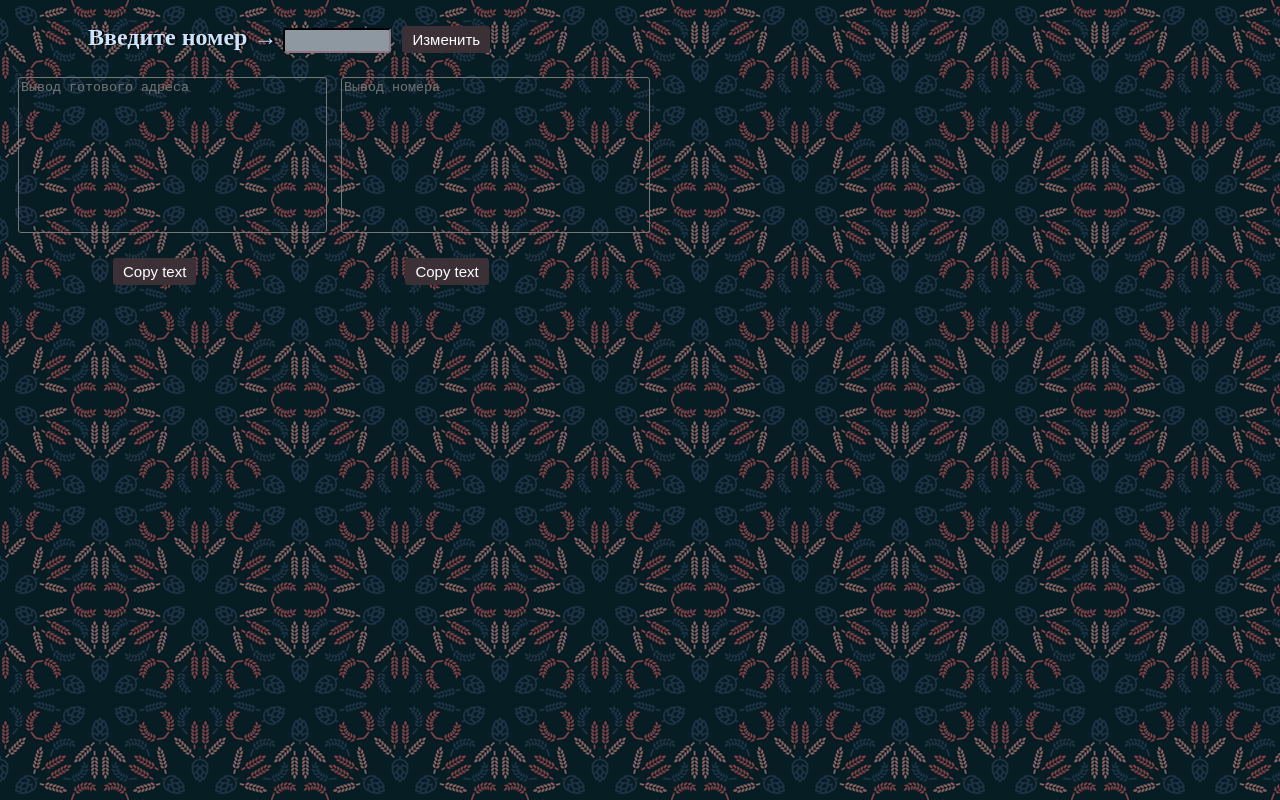
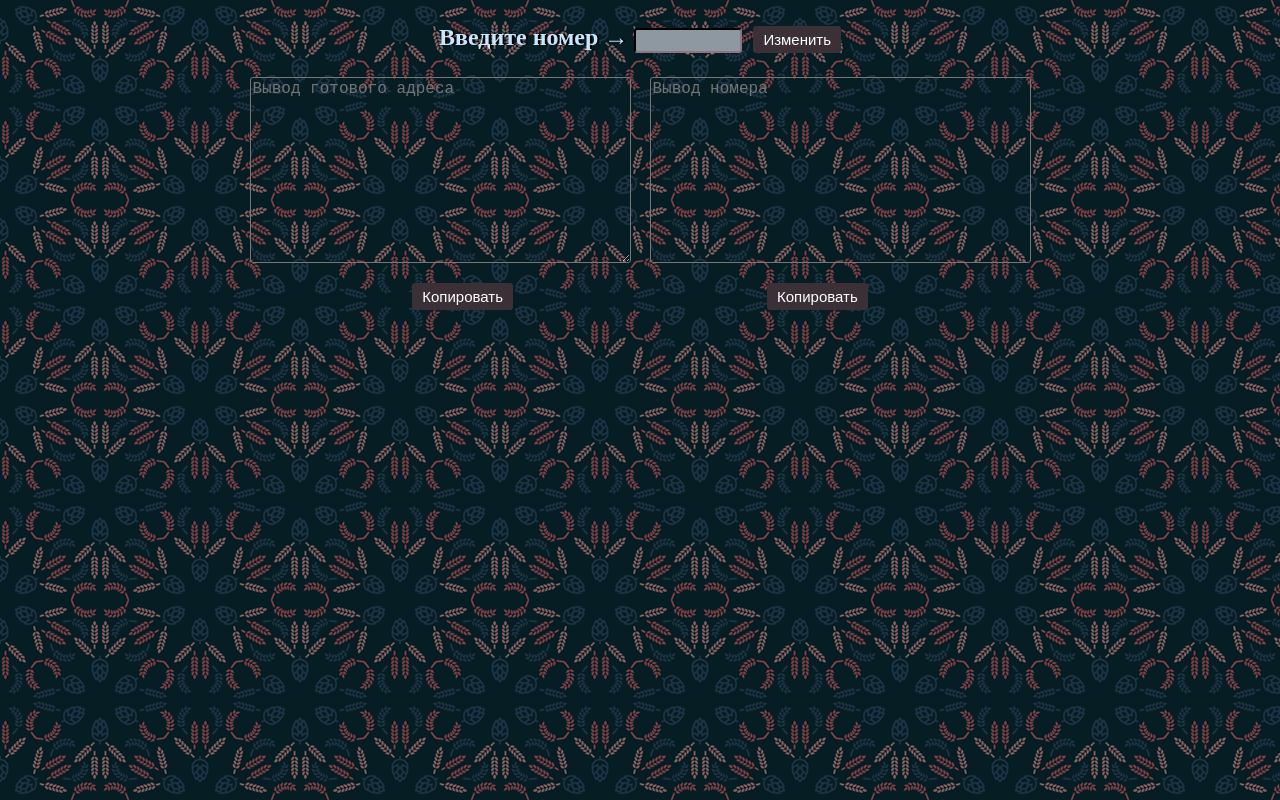
Before and after one commit to wtffox/wtffox.github.io, a plain HTML site: page index.html in a window 1280 px wide. Drawn offline with Linux system fonts and the light colour scheme.

Commit message:
align changes

```diff
--- a/index.css
+++ b/index.css
@@ -1,10 +1,11 @@
+
 body {
   background-image: url("wheat.png");
 }
 #out {
   font-size: 18pt;
   font-weight: bold;
-  margin-left: 80px;
+
   color: #c8e6ff;
   text-shadow: 2px 0px rgb(0, 0, 0);;
 
@@ -32,14 +33,25 @@ input[type=number] {
   background-color: #8d98a1;
 
 }
-textarea {
+#text1 {
   width:  auto;
   height: auto;
   resize: none;
   border-radius: 3px;
-  margin-left: 10px;
+  margin-left: 15px;
   background: transparent;
   color: #c8e6ff;
+  font-size: 12pt;
+}
+
+#text {
+  width:  auto;
+  height: auto;
+  resize: auto;
+  border-radius: 3px;
+  background: transparent;
+  color: #c8e6ff;
+  font-size: 12pt;
 }
 
 #but1 {
@@ -52,7 +64,8 @@ textarea {
   display: inline-block;
   font-size: 15px;
   border-radius: 3px;
-  margin-left: 105px;
+
+
 
 }
 #but2 {
@@ -65,6 +78,6 @@ textarea {
   display: inline-block;
   font-size: 15px;
   border-radius: 3px;
-  margin-left: 205px;
-  margin-top: 5px;
+  margin-left: 250px;
+
 }
--- a/index.html
+++ b/index.html
@@ -8,13 +8,13 @@
  <body>
 
 
-<div>
-     <p id="out">Введите номер → <input type="number" name="text" id="string"  min="100" max="99999">
+<div class="upInput">
+     <p id="out" align = "center">Введите номер → <input type="number" name="text" id="string"  min="100" max="99999">
   <input type="button" name="enter"
-  value="Изменить" id = "myBtn" > </p>
+  value="Изменить" id = "myBtn"  > </p>
 </div>
 
-
+  <div class="outBut" align = "center">
 
   <textarea id="text" cols=36 rows="10" placeholder="Вывод готового адреса"></textarea>
 
@@ -22,9 +22,10 @@
 
   <p></p>
 
-  <button onclick="copyTo()" id="but1">Copy text</button>
+  <button onclick="copyTo()" id="but1">Копировать</button>
 
-  <button onclick="copyToo()" id="but2">Copy text</button>
+  <button onclick="copyToo()" id="but2">Копировать</button>
+</div>
 
 
   <script src="app.js"></script>
```
